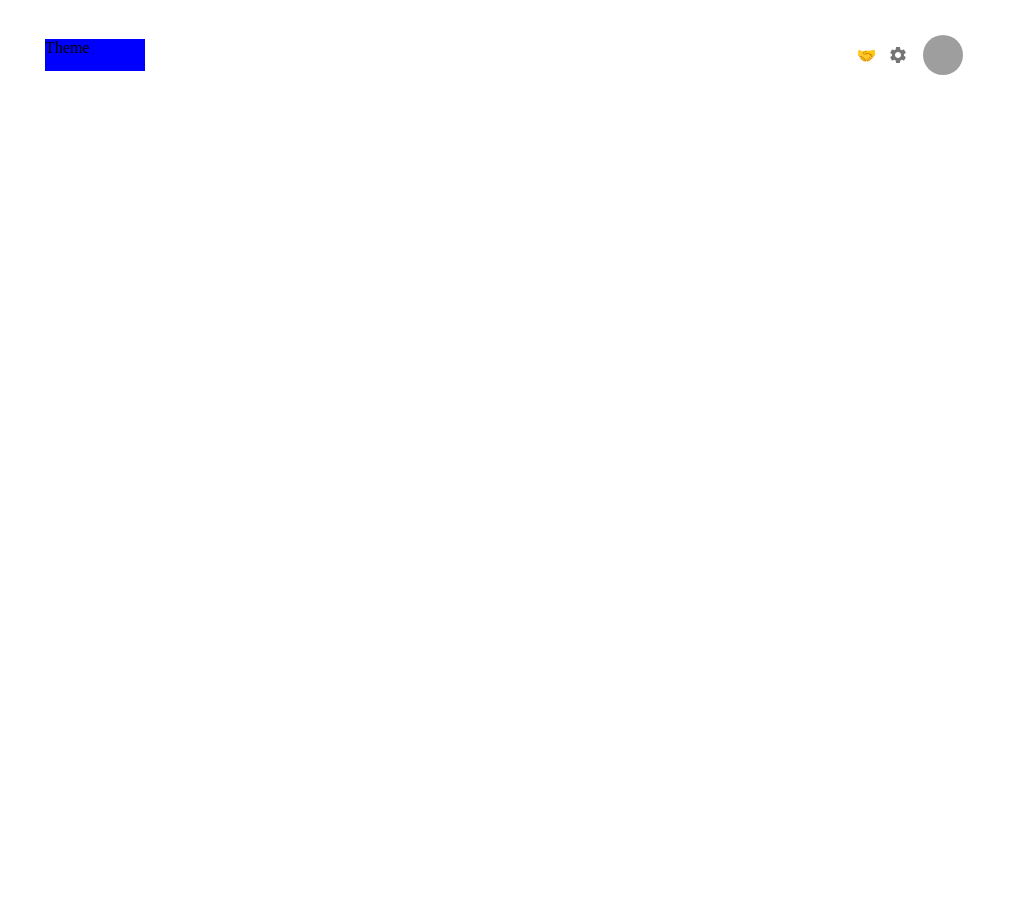
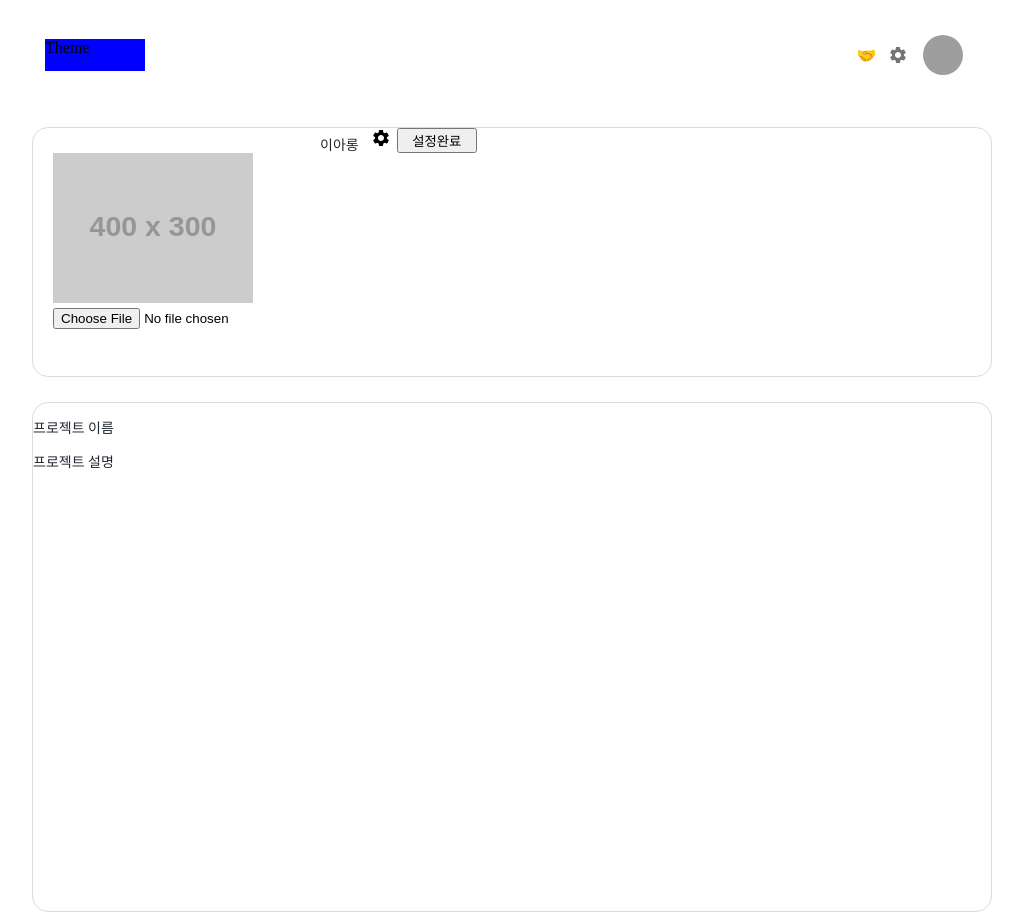
Before and after one commit to d0ngwooK1m/contap, a React (Create React App) app: page /mypage in a window 1280 px wide. Shown: the whole page, without its empty margins (128-1151 px from the left). Before the commit the page ends 800 px from the top, so only its background shows below. Built offline with nearby package versions, Linux system fonts and the light colour scheme; no server answers; grey boxes are pictures that could not be loaded.

Commit message:
(이아영) add : 카드 작성페이지 추가,  edit : card 리덕스 수정
(이아영) add : 카드 작성페이지 추가,  edit : card 리덕스 수정

```diff
--- a/src/components/App.js
+++ b/src/components/App.js
@@ -7,6 +7,7 @@ import Signup from '../pages/Signup';
 import Settings from '../pages/Settings';
 import Contap from '../pages/Contap';
 import Header from './Header';
+import Mypage from '../pages/Mypage';
 
 function App() {
   return (
@@ -17,6 +18,7 @@ function App() {
       <Route path="/" exact component={CardList} />
       <Route path="/settings" exact component={Settings} />
       <Route path="/contap" exact component={Contap} />
+      <Route path="/mypage" exact component={Mypage} />
     </div>
   );
 }
--- a/src/components/CardBack.js
+++ b/src/components/CardBack.js
@@ -7,16 +7,18 @@ import Typography from '@mui/material/Typography';
 import HashTag from './HashTag';
 
 const CardBack = ({ card }) => {
-  const stackHashTags = card.hashTagsString.split('_')[0].split('@');
-  const interestHashTags = card.hashTagsString.split('_')[1].split('@');
-
+  const stackHashTags = card.hashTags?.split('_')[0].split('@');
+  const interestHashTags = card.hashTags?.split('_')[1].split('@');
+  console.log('카드확인 ===>', card);
   return (
     <Wrap>
       <Card>
-        <Typography sx={{fontSize:'40px', fontWeight:'bold'}}>{card?.title}</Typography>
+        <Typography sx={{ fontSize: '40px', fontWeight: 'bold' }}>
+          {card?.title}
+        </Typography>
         <Typography>{card?.content}</Typography>
         <div>
-        <Typography>기술스택</Typography>
+          <Typography>기술스택</Typography>
           <Hash>
             {stackHashTags?.map((stack, idx) => {
               return stack && <HashTag key={idx} tag={stack} />;
@@ -24,7 +26,7 @@ const CardBack = ({ card }) => {
           </Hash>
         </div>
         <div>
-        <Typography>관심사</Typography>
+          <Typography>관심사</Typography>
           <Hash>
             {interestHashTags?.map((stack, idx) => {
               return stack && <HashTag key={idx} tag={stack} />;
--- /dev/null
+++ b/src/components/CardBackWrite.js
@@ -0,0 +1,21 @@
+import React from 'react';
+
+import { Grid, Text } from '../elements';
+
+const CardBackWrite = () => {
+  return (
+    <Grid
+      width="960px"
+      height="510px"
+      borderRadius="16px"
+      border="1px solid #dcdcdc"
+      bgcolor="background.paper"
+      margin="auto"
+    >
+      <Text>프로젝트 이름</Text>
+      <Text>프로젝트 설명</Text>
+    </Grid>
+  );
+};
+
+export default CardBackWrite;
--- a/src/components/CardFront.js
+++ b/src/components/CardFront.js
@@ -14,6 +14,7 @@ const CardFront = ({ id, contap }) => {
   const front = useSelector((state) =>
     contap ? state.taps.byId : state.cards.byId,
   );
+  console.log(front);
 
   const stackHashTags = front[id].hashTags.split('_')[0].split('@').slice(1, 2);
   const interestHashTags = front[id].hashTags
--- /dev/null
+++ b/src/components/CardFrontWrite.js
@@ -0,0 +1,129 @@
+/*eslint-disable*/
+import React from 'react';
+import axios from 'axios';
+import styled from 'styled-components';
+
+import { useSelector, useDispatch } from 'react-redux';
+import { setPreview } from '../features/cards/actions';
+
+import SettingsIcon from '@mui/icons-material/Settings';
+import { Grid, Button, Text, Input, Image } from '../elements';
+
+const CardFrontWrite = (id) => {
+  const dispatch = useDispatch();
+  const preview = useSelector((state) => state.cards.preview);
+  // const front = useSelector((state) => state.cards.byId);
+  // console.log(front);
+
+  const fileInput = React.useRef();
+  // console.log(fileInput);
+
+  // 파일 미리보기
+  const filePreview = () => {
+    const reader = new FileReader();
+    const file = fileInput.current.files[0];
+    reader.readAsDataURL(file);
+    reader.onloadend = () => {
+      //  console.log(reader.result);
+      dispatch(setPreview(reader.result));
+    };
+  };
+
+  const fileUploadHandler = () => {
+    const file = fileInput.current.files[0];
+    console.log('file', file);
+    const formData = new FormData();
+    formData.append('img', file);
+    console.log('formData', formData);
+
+    // const token = localStorage.getItem("token");
+    // console.log(token);
+    const baseURL = process.env.REACT_APP_SERVER_URI;
+
+    axios
+      .create({
+        baseURL: `${baseURL}`,
+        headers: {
+          'Content-Type': 'multipart/form-data',
+        },
+      })
+      .post('/mypage/frontCard', formData, {})
+      .then((res) => {
+        console.log(res);
+        dispatch(setPreview(null));
+      })
+      .catch((err) => {
+        console.log(err);
+      });
+  };
+
+  return (
+    <Grid
+      width="960px"
+      height="250px"
+      borderRadius="16px"
+      border="1px solid #dcdcdc"
+      bgcolor="background.paper"
+      margin="25px auto"
+    >
+      <Div>
+        <Grid width="150px" margin="20px">
+          <label htmlFor="fileUpload">
+            <Img
+              src={preview ? preview : 'http://via.placeholder.com/400x300'}
+            />
+          </label>
+          <input
+            type="file"
+            ref={fileInput}
+            id="fileUpload"
+            onChange={filePreview}
+            readOnly="true"
+          />
+        </Grid>
+        <TextDiv>
+          <Text>이아롱</Text>
+        </TextDiv>
+      </Div>
+      <IconDiv>
+        <SettingsIcon fontSize="small" />
+      </IconDiv>
+      <Btn onClick={fileUploadHandler}>설정완료</Btn>
+    </Grid>
+  );
+};
+
+export default CardFrontWrite;
+
+const Div = styled.div`
+  display: flex;
+  justify-content: start;
+  align-items: center;
+`;
+
+const Img = styled.img`
+  display: flex;
+  justify-content: center;
+  align-items: center;
+  margin: 5px 0px;
+  width: 200px;
+`;
+
+const TextDiv = styled.div`
+  position: absolute;
+  top: 15vh;
+  left: 35vw;
+`;
+
+const IconDiv = styled.div`
+  position: absolute;
+  top: 16vh;
+  left: 39vw;
+`;
+
+const Btn = styled.button`
+  width: 80px;
+  position: absolute;
+  top: 16vh;
+  left: 41vw;
+`;
--- a/src/components/Carousel.js
+++ b/src/components/Carousel.js
@@ -9,7 +9,7 @@ import CardBack from './CardBack';
 
 const Carousel = () => {
   const currentCard = useSelector((state) => state.cards.current);
-
+  console.log(currentCard);
   const settings = {
     dots: true,
     infinite: true,
@@ -22,7 +22,7 @@ const Carousel = () => {
     <Wrap>
       <Slider {...settings}>
         {currentCard.map((card) => {
-          return <CardBack key={card.id} card={card} />;
+          return <CardBack key={card.cardId} card={card} />;
         })}
       </Slider>
     </Wrap>
--- a/src/elements/Image.js
+++ b/src/elements/Image.js
@@ -72,7 +72,10 @@ const ImageCircle = styled.div`
   height: var(--size);
   border-radius: var(--size);
 
-  background-image: url('${(props) => props.src ? props.src : 'http://file3.instiz.net/data/cached_img/upload/2019/12/09/17/c7dc4d6a28ec0d6079a6738c0e3fcc38.jpg' }');
+  background-image: url('${(props) =>
+    props.src
+      ? props.src
+      : 'http://file3.instiz.net/data/cached_img/upload/2019/12/09/17/c7dc4d6a28ec0d6079a6738c0e3fcc38.jpg'}');
   background-size: cover;
   margin: 4px;
 `;
--- a/src/features/cards/actions.js
+++ b/src/features/cards/actions.js
@@ -1,7 +1,13 @@
-// import axios from 'axios';
+import axios from 'axios';
 import { createAction } from 'redux-actions';
-import { apis } from '../../api/api';
-import { LOAD_CARD, CREATE_CARD, LOAD_CURRENT_CARD } from './types';
+import T from '../../api/tokenInstance';
+// import { apis } from '../../api/api';
+import {
+  LOAD_CARD,
+  CREATE_CARD,
+  LOAD_CURRENT_CARD,
+  SET_PREVIEW,
+} from './types';
 
 // Eslint는 카멜케이스로 쓰기!! _ 사용하면 오류남
 export const loadCard = createAction(LOAD_CARD, (cardList) => ({
@@ -11,21 +17,22 @@ export const loadCurrentCard = createAction(LOAD_CURRENT_CARD, (data) => ({
   data,
 }));
 export const createCard = createAction(CREATE_CARD, (card) => ({ card }));
+export const setPreview = createAction(SET_PREVIEW, (preview) => ({ preview }));
 
 // 미들웨어
 
-// const baseURL = process.env.REACT_APP_SERVER_URI;
+const baseURL = process.env.REACT_APP_SERVER_URI;
 
 export const loadCardFrontDB = () => async (dispatch) => {
   try {
-    // const res = await axios.get(`${baseURL}/main`);
-    const res = await apis.getCardFront();
+    const res = await axios.get(`${baseURL}/main`);
+    // const res = await apis.getCardFront();
     // console.log(res.data.users);
     console.log(res.data);
 
     // const { data } = res;
     // dispatch(loadCard(res.data.users));
-    dispatch(loadCard(res.data));
+    dispatch(loadCard(res.data.users));
   } catch (err) {
     console.log(err);
   }
@@ -33,8 +40,8 @@ export const loadCardFrontDB = () => async (dispatch) => {
 
 export const loadCurrentCardDB = (userId) => async (dispatch) => {
   try {
-    // const res = await axios.get(`${baseURL}/main/${userId}`);
-    const res = await apis.getCardBack(userId);
+    const res = await T.GET(`/main/${userId}`);
+    // const res = await apis.getCardBack(userId);
     console.log('뒷면 값 확인===>', res.data);
 
     // dispatch(loadCurrentCard(Number(userId), res.data));
@@ -43,3 +50,22 @@ export const loadCurrentCardDB = (userId) => async (dispatch) => {
     console.log(err);
   }
 };
+
+// export const createCardDB = (contents, formData) => async () => {
+//   try {
+//     // const res = await apis.createCard(contents);
+//     // const token = localStorage.getItem('token');
+//     // console.log(token);
+//     const res = await axios.create({
+//         headers: {
+//           'Content-Type': 'multipart/form-data',
+//         },
+//       })
+//       .post(`${baseURL}/mypage/frontCard`, formData, {})
+//         dispatch(setPreview(null));
+//   console.log('작성값 확인===>', res);
+
+//   }catch (err) {
+//     console.log(err);
+//   }
+// };
--- a/src/features/cards/reducer.js
+++ b/src/features/cards/reducer.js
@@ -7,12 +7,14 @@ import {
   UPDATE_CARD,
   DELETE_CARD,
   LOAD_CURRENT_CARD,
+  SET_PREVIEW,
 } from './types';
 
 const initialState = {
   byId: {},
   allIds: [],
   current: {},
+  preview: null,
 };
 
 export default handleActions(
@@ -30,12 +32,20 @@ export default handleActions(
       }),
     [LOAD_CURRENT_CARD]: (state, action) =>
       produce(state, (draft) => {
-        const {data } = action.payload;
-        console.log(action.payload)
+        const { data } = action.payload;
+        console.log(action.payload);
         draft.current = data;
-        // draft.current.id = userId;
       }),
-    [CREATE_CARD]: (state, action) => produce(state, (draft) => {}),
+    [CREATE_CARD]: (state, action) =>
+      produce(state, (draft) => {
+        const { id } = action.payload;
+        draft.byId[id] = action.payload;
+        draft.allIds.unshift(id);
+      }),
+    [SET_PREVIEW]: (state, action) =>
+      produce(state, (draft) => {
+        draft.preview = action.payload.preview;
+      }),
   },
   initialState,
 );
--- a/src/features/cards/types.js
+++ b/src/features/cards/types.js
@@ -3,3 +3,4 @@ export const LOAD_CURRENT_CARD = 'cards/LOAD_CURRENT_CARD';
 export const CREATE_CARD = 'cards/CREATE_CARD';
 export const UPDATE_CARD = 'cards/UPDATE_CARD';
 export const DELETE_CARD = 'cards/DELETE_CARD';
+export const SET_PREVIEW = 'cards/SET_PREVIEW';
--- /dev/null
+++ b/src/pages/Mypage.js
@@ -0,0 +1,20 @@
+import React from 'react';
+import CardBackWrite from '../components/CardBackWrite';
+import CardFrontWrite from '../components/CardFrontWrite';
+
+import { Grid } from '../elements';
+
+const Mypage = () => {
+  return (
+    <Grid>
+      <Grid>
+        <CardFrontWrite />
+      </Grid>
+      <Grid>
+        <CardBackWrite />
+      </Grid>
+    </Grid>
+  );
+};
+
+export default Mypage;
```
Also changed, not shown: src/pages/ProfileEdit.js (deleted, +0 -7 lines).
